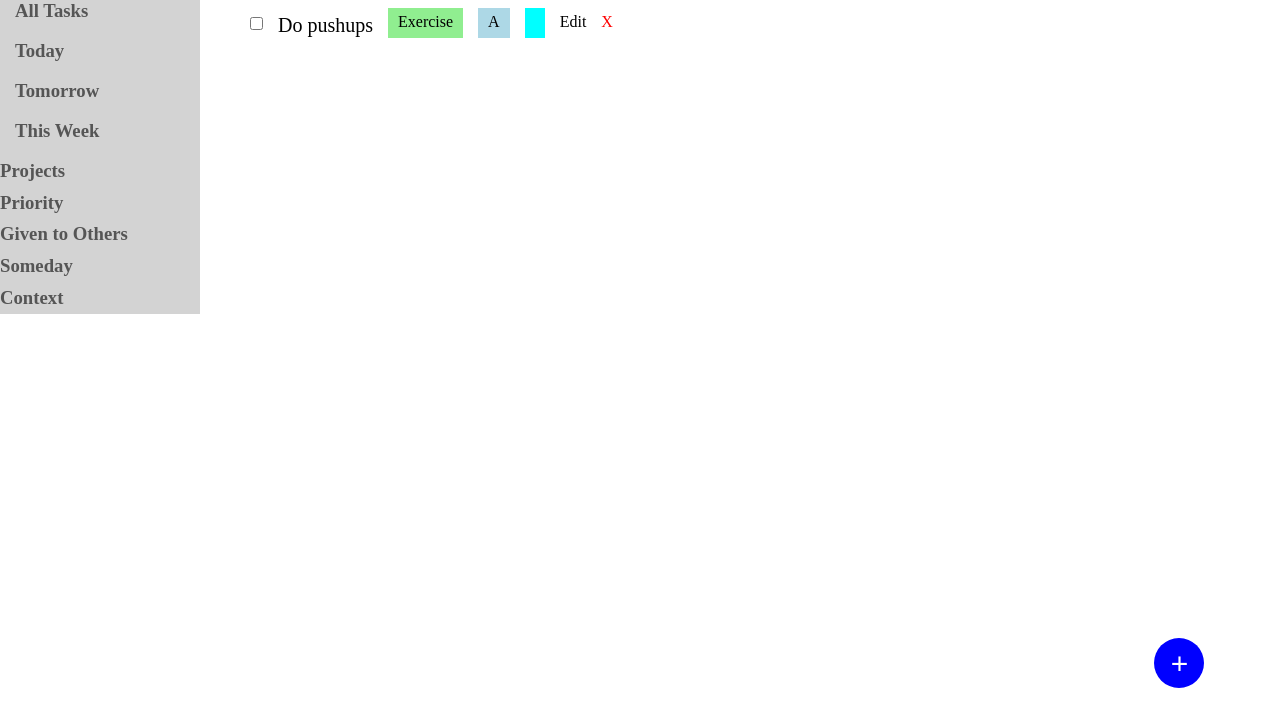
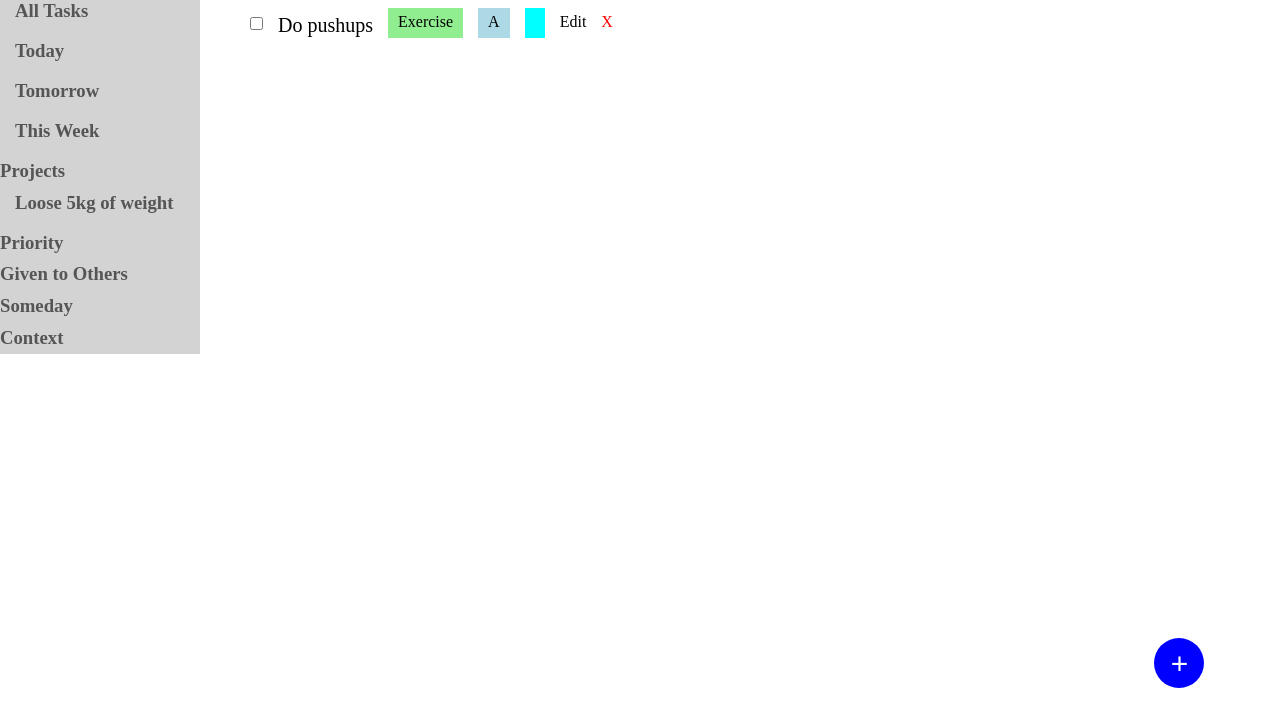
Before and after one commit to Bikesh78/todo-list, a website built with webpack: page dist/index.html in a window 1280 px wide. Shown: the part 87-800 px from the top of the page. Built offline with nearby package versions, Linux system fonts and the light colour scheme.

Commit message:
Render each project in sidebar

```diff
--- a/package.json
+++ b/package.json
@@ -29,6 +29,7 @@
     "webpack-dev-server": "^4.7.4"
   },
   "dependencies": {
-    "date-fns": "^2.28.0"
+    "date-fns": "^2.28.0",
+    "lodash": "^4.17.21"
   }
 }
--- a/src/index.js
+++ b/src/index.js
@@ -79,6 +79,7 @@ if (taskArray.length === 0) {
 
 console.log(...taskArray);
 const sectionTask = document.querySelector(".section-tasks");
+const projectHeader = document.querySelector(".menu-header.project");
 
 function saveTask() {
   localStorage.setItem("task", JSON.stringify(taskArray));
@@ -91,6 +92,7 @@ function clearElement(element) {
 }
 
 function renderTask() {
+  let projectArray = [];
   clearElement(sectionTask);
 
   taskArray.forEach((task) => {
@@ -157,8 +159,14 @@ function renderTask() {
     const { relativeDate } = getDueDate(inputDate);
     dueDate.textContent = relativeDate;
 
+    let projectName = getItem(task).getProjectName;
+    if (projectName) {
+      projectArray.push(projectName);
+    }
+
     sectionTask.appendChild(taskContainer);
   });
+  renderProject(projectArray);
 }
 
 //Change formatRelative to receive date without time
@@ -195,6 +203,29 @@ function saveAndRender() {
 }
 saveAndRender();
 
+function renderProject(projectArray) {
+  // remove duplicate elements from array
+  let uniqueProjectArray = [];
+  projectArray.forEach((item) => {
+    if (!uniqueProjectArray.includes(item)) {
+      uniqueProjectArray.push(item);
+    }
+  });
+
+  // render each unique array
+  uniqueProjectArray.forEach((project) => {
+    console.log("unique Project", uniqueProjectArray);
+    const projectContainer = document.createElement("div");
+    projectContainer.setAttribute("class", "menu project-name");
+    const projectName = document.createElement("h3");
+    projectName.textContent = project;
+    projectContainer.appendChild(projectName);
+
+    projectHeader.appendChild(projectContainer);
+  });
+}
+// renderProject(taskArray);
+
 sectionTask.addEventListener("click", (e) => {
   // delete tasks
   const selectedTarget = e.target.parentNode;
@@ -209,10 +240,8 @@ sectionTask.addEventListener("click", (e) => {
   // is completed function
   if (e.target.type === "checkbox") {
     const arrayId = getTaskId(e.target);
-    console.log("is completed", arrayId);
     taskArray.forEach((task) => {
       if (task.taskID == arrayId) {
-        console.log(parentNode);
         if (e.target.checked === true) {
           task.isCompleted = true;
         } else {
@@ -233,7 +262,6 @@ sectionTask.addEventListener("click", (e) => {
         updateTask(task);
       }
     });
-    // renderTask();
   }
 });
 function showTaskValue(task) {
--- a/src/style.css
+++ b/src/style.css
@@ -173,3 +173,6 @@ select {
   display: block;
   border-bottom: solid 1px grey;
 }
+.menu {
+  cursor: pointer;
+}
```
Also changed, not shown: src/getFormValue.js (+10 -13 lines), dist/index.html, 1 other file.
